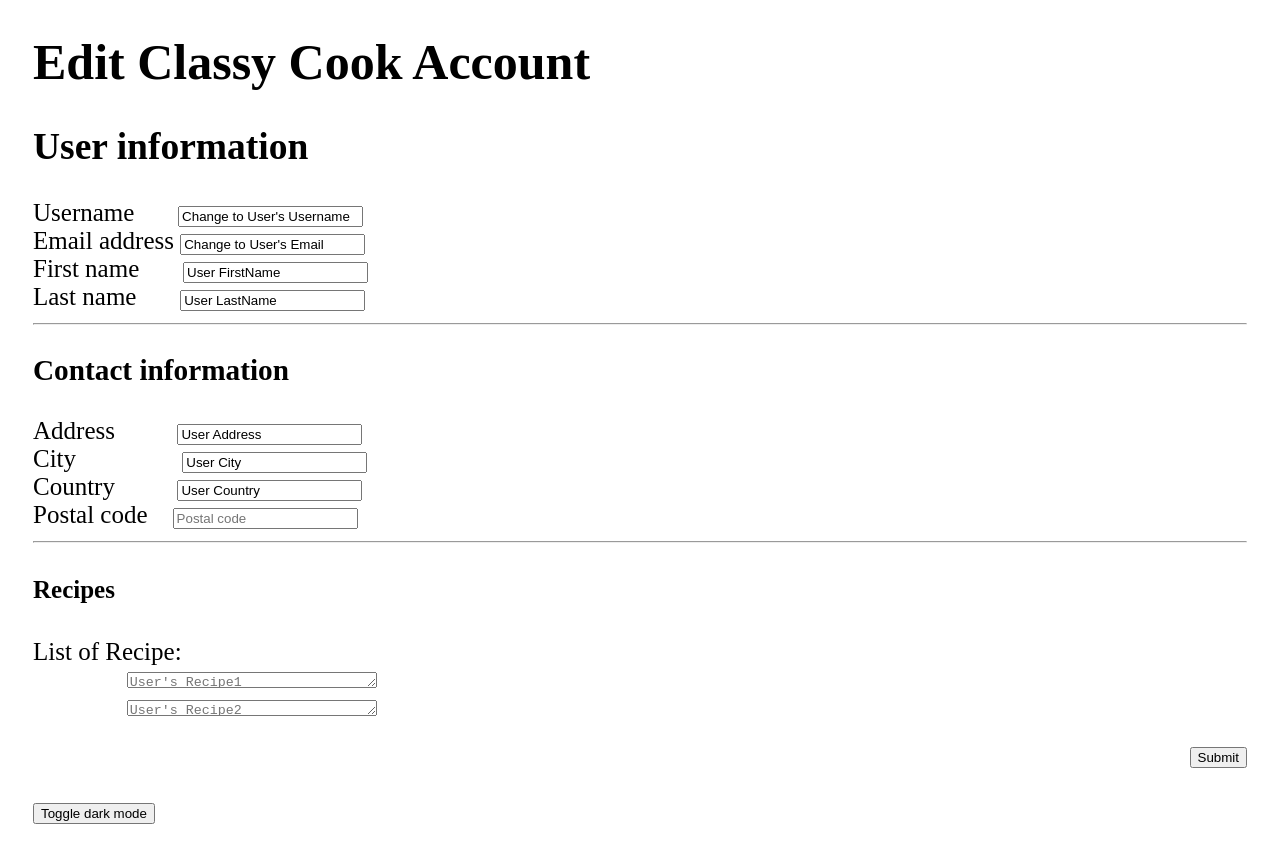
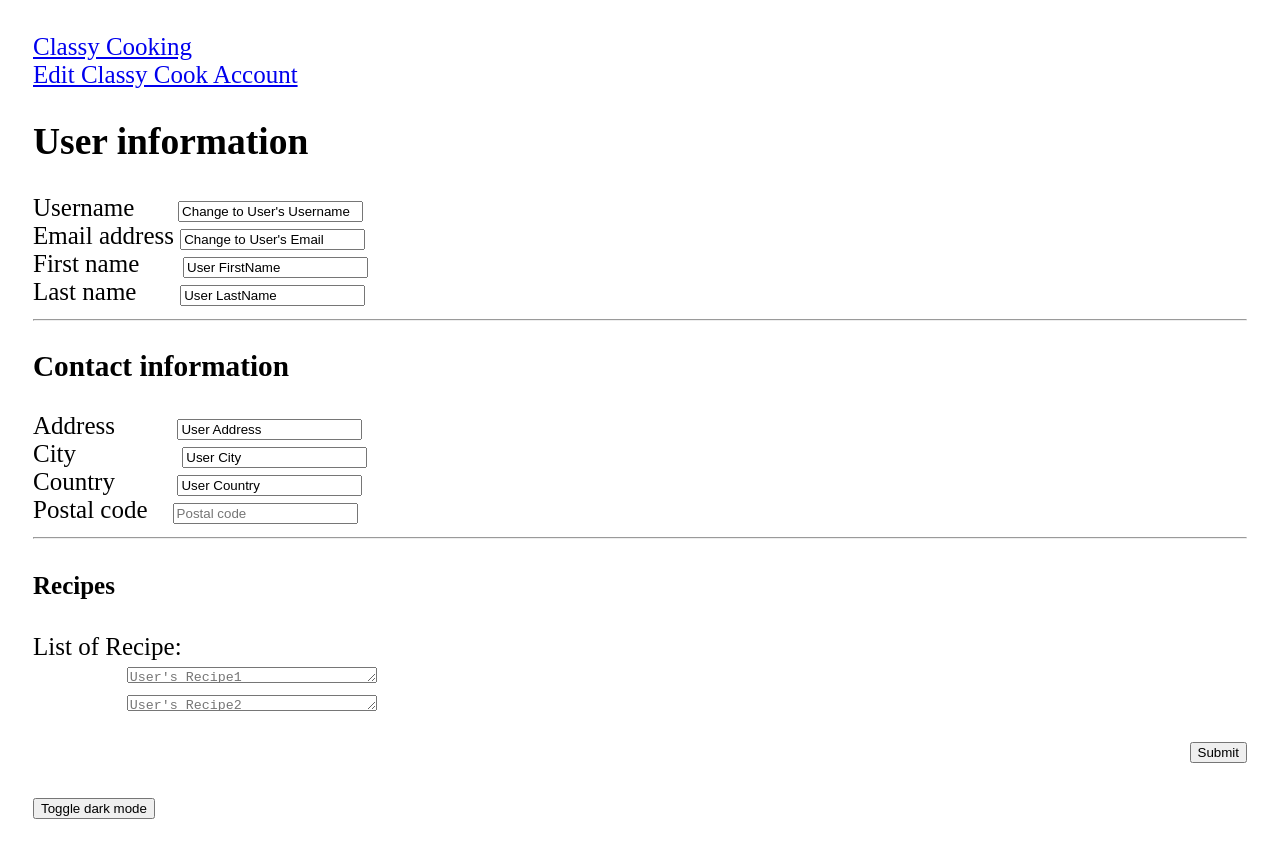
Before and after one commit to neytMont/ClassyCooking, a plain HTML site: page frontend/UpdateUserInformation.html in a window 1280 px wide. Drawn offline with Linux system fonts and the light colour scheme.

Commit message:
Update UpdateUserInformation.html

```diff
--- a/frontend/UpdateUserInformation.html
+++ b/frontend/UpdateUserInformation.html
@@ -12,9 +12,27 @@ body {
   color: white;
 }
 </style>
-<div class="main-content">
-<h1 class="mb-0">Edit Classy Cook Account</h1>
-</div>
+     <head>
+        <meta charset="utf-8">
+        <title>Navigation</title>
+        <meta name="description" content="">
+        <meta name="viewport" content="width=device-width, initial-scale=1">
+        <link rel="stylesheet" href="style.css">
+        <link rel="preconnect" href="https://fonts.gstatic.com">
+        <link href="https://fonts.googleapis.com/css2?family=Marcellus&display=swap" rel="stylesheet">
+    </head>
+
+    <body>
+        <header-top>
+          <div class="nLogo">
+            <a href="#">Classy Cooking</a>
+          </div>
+        </header-top>
+      <header>
+            <a class="special" href="#">Edit Classy Cook Account</a>
+
+        </header>
+
 <div class="card-body"><form>
 <h2 class="heading-small text-muted mb-4">User information</h2>
 <div class="pl-lg-4">
```
